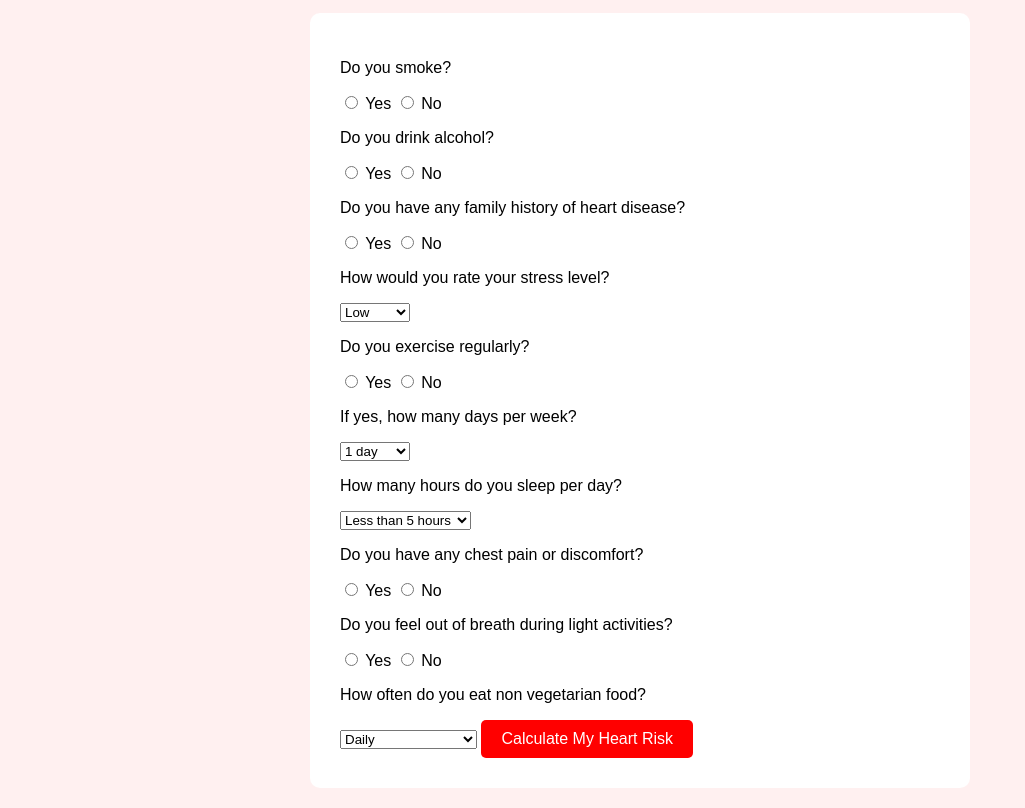
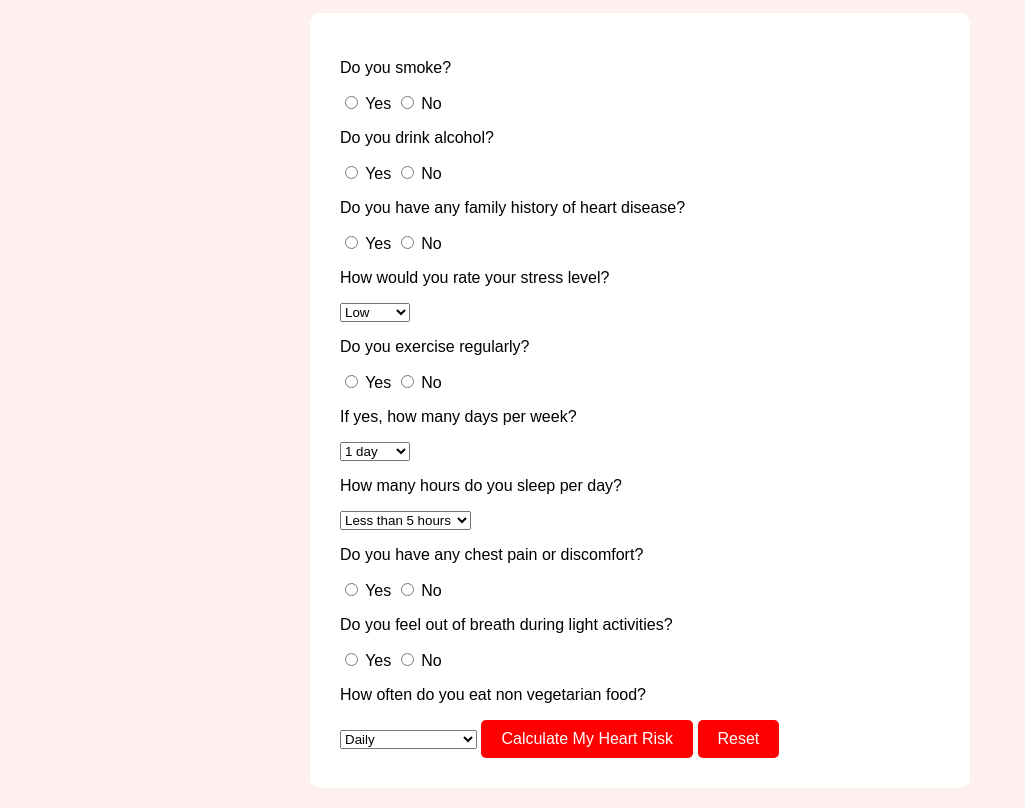
Before and after one commit to anwita-cpu/heart-tracker, a plain HTML site: page index.html in a window 1280 px wide. Shown: the part 101-909 px from the top of the page, without its empty margins (0-1025 px from the left). Drawn offline with Linux system fonts and the light colour scheme.

Commit message:
Update index.html

```diff
--- a/index.html
+++ b/index.html
@@ -146,6 +146,8 @@ button{
       </select>
 
       <button type="button" onclick="calculateRisk()">Calculate My Heart Risk</button>
+      <button type="button" onclick="resetForm()">Reset</button>
+
     </form>
 
     <div id="result"></div>
```
